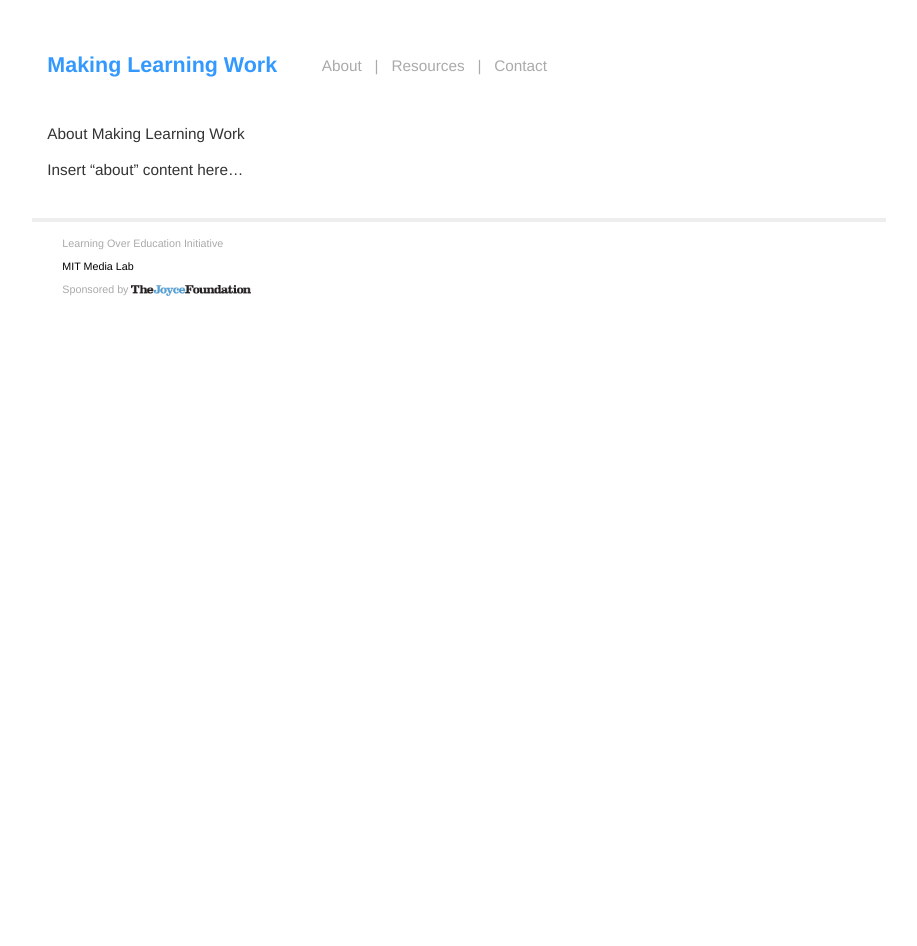
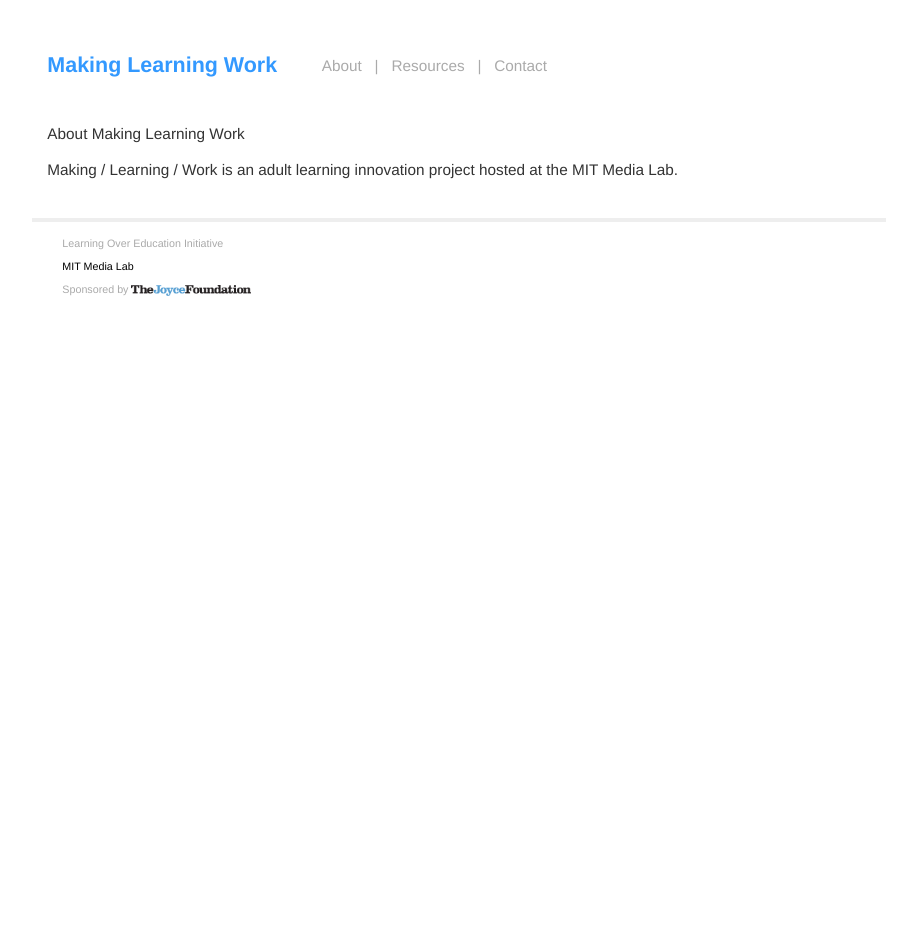
Before and after one commit to mitmedialab/mlw.media.mit.edu, a Jekyll site: the page built from about.markdown, in a window 1280 px wide. Shown: the whole page, without its empty margins (181-1098 px from the left). Built offline with Jekyll 4.4.1, drawn with Linux system fonts in a browser that asks for light colours; nearby versions of some CDN libraries; Markdown is read by kramdown in place of the engine named in the settings.

Commit message:
test edit to about

```diff
--- a/about.markdown
+++ b/about.markdown
@@ -7,4 +7,4 @@ comments: true
 
 # About Making Learning Work
 
-Insert "about" content here...
+Making / Learning / Work is an adult learning innovation project hosted at the MIT Media Lab.
```
